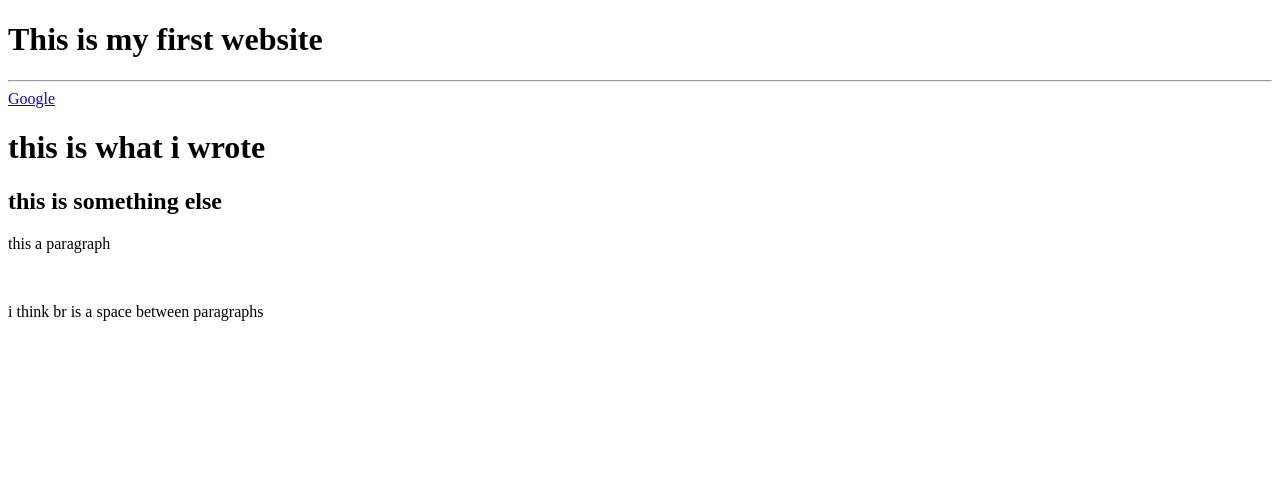
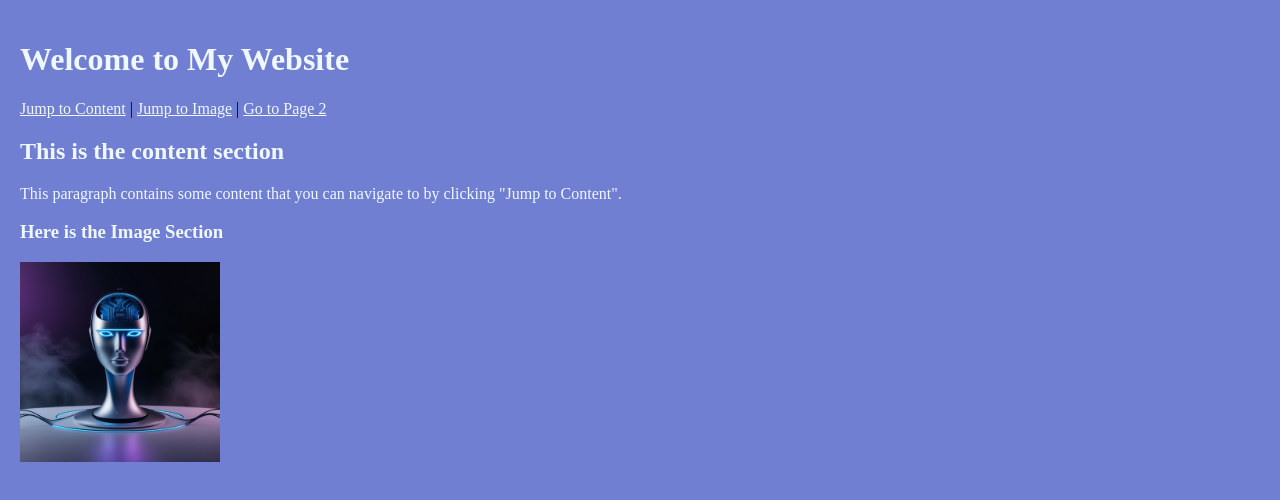
Before and after one commit to DanielAGaiSil/front_rep, a plain HTML site: page html projects/index.html in a window 1280 px wide. Drawn offline with Linux system fonts and the light colour scheme.

Commit message:
A few more changes.
Changed some more aspects of the page.

```diff
--- a/html projects/index.html
+++ b/html projects/index.html
@@ -1,22 +1,32 @@
 <!DOCTYPE html>
+<html lang="en">
+<head>
+    <meta charset="UTF-8">
+    <meta name="viewport" content="width=device-width, initial-scale=1.0">
+    <title>My First Website</title>
+    <link rel="stylesheet" href="styles.css">
+</head>
+<body>
 
-<html>
+    <header>
+        <h1><strong>Welcome to My Website</strong></h1>
+    </header>
 
-<head>
-    <title> my first website</title>
-</head>
+    <nav>
+        <a href="#content">Jump to Content</a> |
+        <a href="#image">Jump to Image</a> |
+        <a href="page2.html">Go to Page 2</a>
+    </nav>
 
-<body>
-    <h1>This is my first website</h1>
-    <hr>
-    <a href="page2.html" target="_self" title="This takes you to page2">
-        Google
-    </a>
-    <h1>this is what i wrote</h1>
-    <h2>this is something else</h2>
-    <p>this a paragraph</p>
-    <br>
-    <p>i think br is a space between paragraphs</p>
+    <section id="content">
+        <h2>This is the content section</h2>
+        <p>This paragraph contains some content that you can navigate to by clicking "Jump to Content".</p>
+    </section>
+
+    <section id="image">
+        <h3>Here is the Image Section</h3>
+        <img src="images/AI.jpg" alt="A modern AI robot head" height="200">
+    </section>
+
 </body>
-
 </html>
```
Also changed, not shown: html projects/page2.html (+1 -0 lines), html projects/images/AI.jpg (added).
